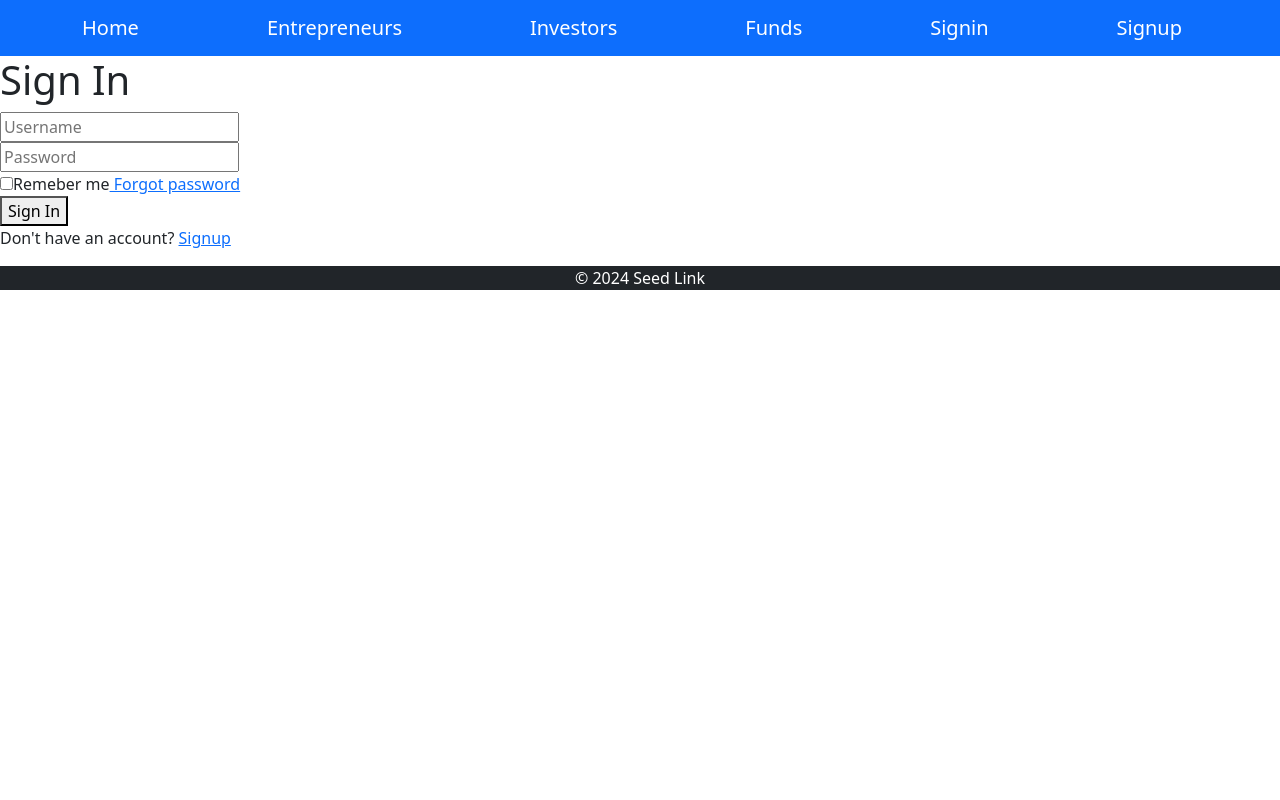
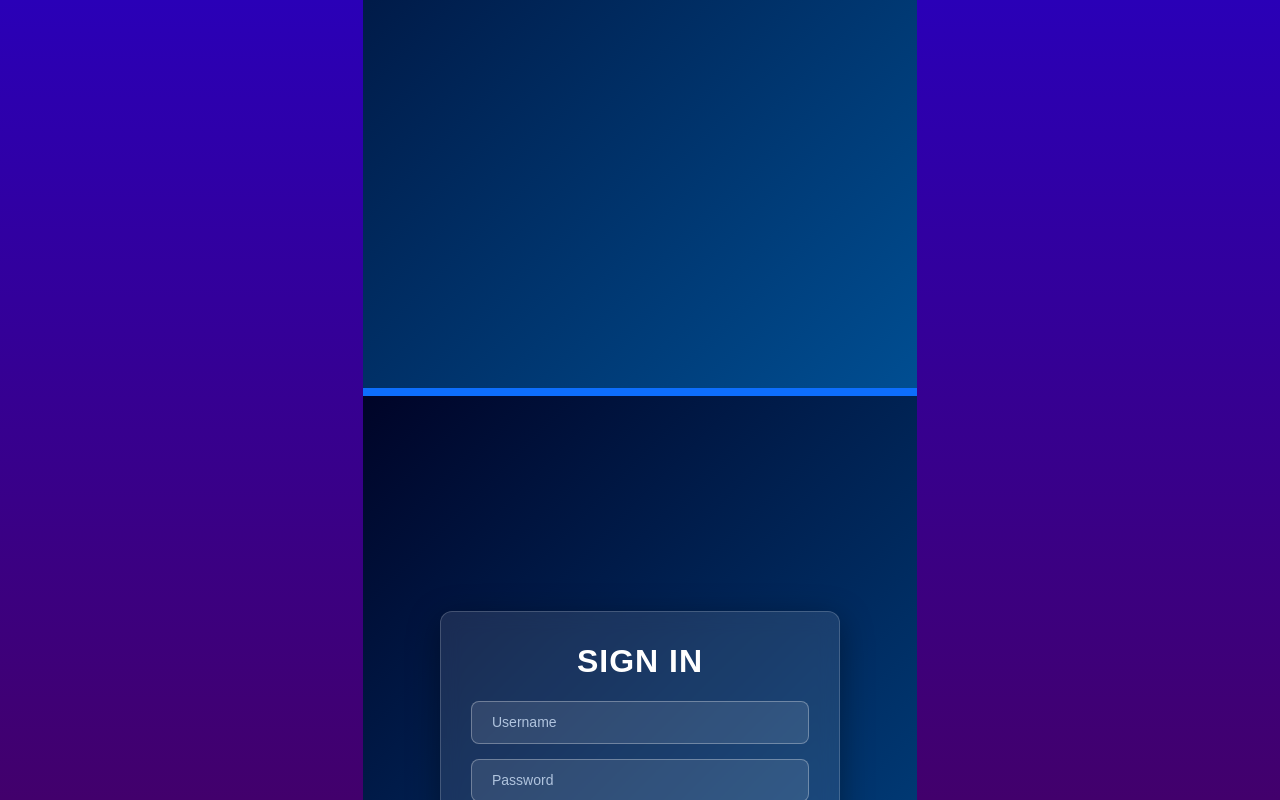
Before and after one commit to gampalachalani/Group_Project, a React (Vite) app in the folder frontend/frontend/: page /login in a window 1280 px wide. Shown: the top 800 px of the page. Built offline with nearby package versions, Linux system fonts and the light colour scheme.

Commit message:
login css

```diff
--- a/frontend/frontend/src/components/Login.css
+++ b/frontend/frontend/src/components/Login.css
@@ -0,0 +1,102 @@
+.container {
+    display: flex;
+    justify-content: center;
+    align-items: center;
+    height: 100vh;
+    background: linear-gradient(135deg, #000428, #004e92);
+    color: white;
+    font-family: 'Arial', sans-serif;
+  }
+
+
+  .form-box {
+    width: 400px;
+    background: rgba(255, 255, 255, 0.1);
+    border-radius: 12px;
+    padding: 30px;
+    box-shadow: 0 8px 32px rgba(0, 0, 0, 0.37);
+    backdrop-filter: blur(10px);
+    border: 1px solid rgba(255, 255, 255, 0.18);
+    text-align: center;
+  }
+
+
+  .form-box h1 {
+    font-size: 2rem;
+    margin-bottom: 20px;
+    text-transform: uppercase;
+    font-weight: 600;
+    letter-spacing: 1px;
+  }
+
+
+  .input-box {
+    margin-bottom: 15px;
+    position: relative;
+  }
+
+  .input-box input {
+    width: 100%;
+    padding: 10px 20px;
+    background: rgba(255, 255, 255, 0.1);
+    border: 1px solid rgba(255, 255, 255, 0.3);
+    border-radius: 8px;
+    font-size: 14px;
+    color: white;
+    outline: none;
+  }
+
+  .input-box input::placeholder {
+    color: #b0c4de;
+  }
+
+
+  .remember-forgot {
+    display: flex;
+    justify-content: space-between;
+    font-size: 12px;
+    margin-bottom: 20px;
+  }
+
+  .remember-forgot a {
+    text-decoration: none;
+    color: #2196f3;
+  }
+
+  .remember-forgot a:hover {
+    text-decoration: underline;
+  }
+
+
+  button {
+    width: 100%;
+    padding: 12px;
+    background-color: #2196f3;
+    color: white;
+    border: none;
+    border-radius: 8px;
+    font-size: 16px;
+    font-weight: bold;
+    cursor: pointer;
+    transition: background-color 0.3s ease;
+  }
+
+  button:hover {
+    background-color: #1e88e5;
+  }
+
+
+  .registr-link {
+    font-size: 14px;
+    margin-top: 10px;
+  }
+
+  .registr-link a {
+    text-decoration: none;
+    color: #2196f3;
+    font-weight: bold;
+  }
+
+  .registr-link a:hover {
+    text-decoration: underline;
+  }
--- a/frontend/frontend/src/components/Login.tsx
+++ b/frontend/frontend/src/components/Login.tsx
@@ -1,8 +1,9 @@
 import React from 'react'
+import './Login.css'
 
 const Login : React.FC = () => {
   return (
-    <div className='wrapper'>
+    <div className='container'>
       <div className='form-box login'>
 
         <form action=''>
--- a/frontend/frontend/src/index.css
+++ b/frontend/frontend/src/index.css
@@ -0,0 +1,12 @@
+body {
+    margin: 0;
+    padding: 0;
+    background: linear-gradient(#2A00B7,#42006C);
+    height: 100vh;
+    display: flex;
+    justify-content: center;
+    align-items: center;
+    font-family: 'Arial', sans-serif;
+    overflow: hidden;
+    color: white;
+  }
```
